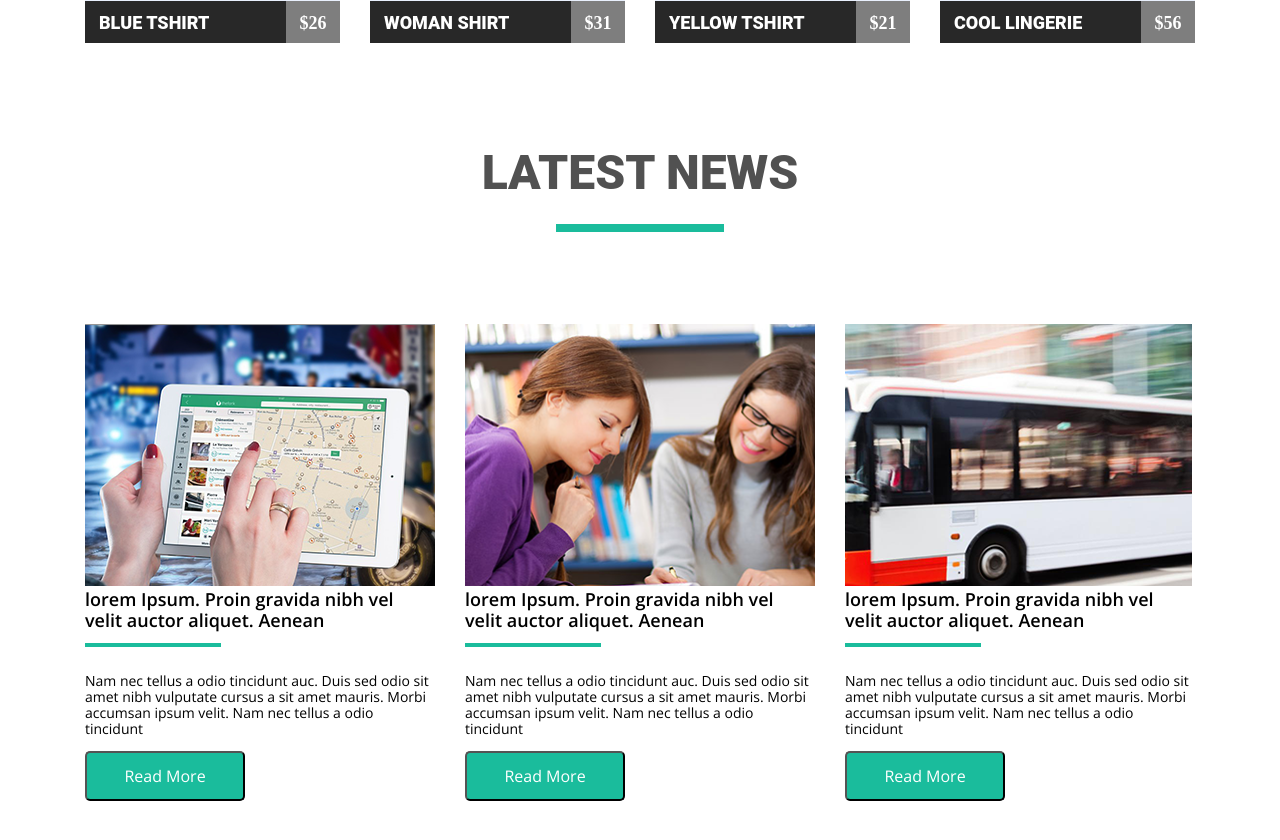
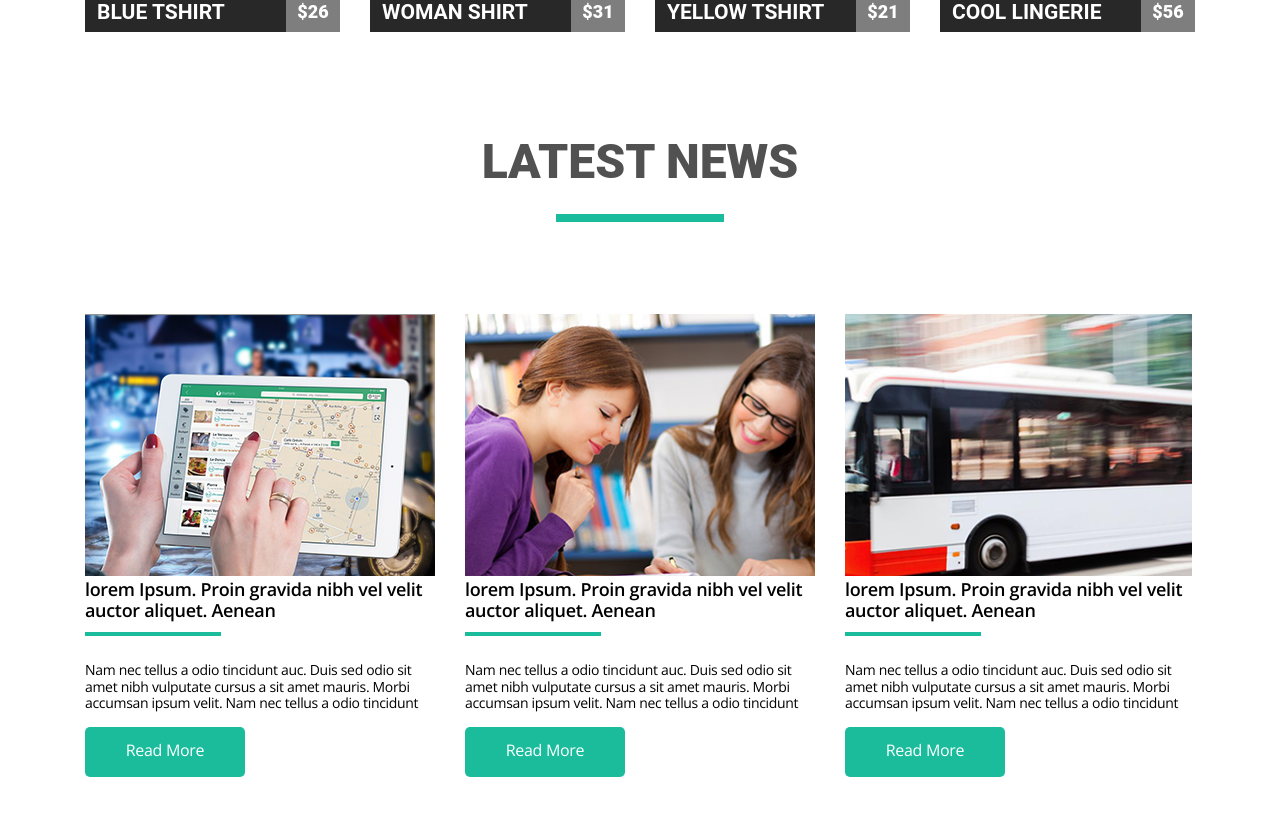
Before and after one commit to Venglevskyi/goit-fe-course, a plain HTML site: page module-4/index.html in a window 1280 px wide. Shown: the part 1000-1840 px from the top of the page. Drawn offline with nearby package versions, Linux system fonts and the light colour scheme.

Commit message:
corrected homework 4

```diff
--- a/module-4/css/style.css
+++ b/module-4/css/style.css
@@ -13,18 +13,15 @@ header {
   margin-bottom: 102px;
 }
 
-nav {
+ul {
+  list-style: none;
   float: right;
   text-transform: uppercase;
-  margin-top: 28px;
-}
-
-ul {
-  list-style: none;
 }
 
 a {
   text-decoration: none;
+  color: #0f0101;
 }
 
 .logo {
@@ -34,6 +31,7 @@ a {
   font-weight: 300;
   text-transform: uppercase;
   color: #555252;
+  margin: 30px 0 0;
 }
 
 .logo::first-letter {
@@ -43,6 +41,7 @@ a {
 
 li.menu-list {
   display: inline-block;
+  margin-top: 32px;
   margin-right: 34px;
 }
 
@@ -56,6 +55,7 @@ li.menu-list:last-child {
   color: #0f0101;
   font-weight: 700;
 }
+
 
 .menu-list-item:hover {
   color: #1abc9c;
@@ -105,10 +105,9 @@ li.menu-list:last-child {
 .products-info {
   background: #282828;
   color: #ffff;
-}
-
-.products-block .products-price {
-  background: rgba(255, 255, 255, 0.4);
+  font-family: "Roboto", sans-serif;
+  font-size: 18px;
+  font-weight: 900;
 }
 
 .products-block:hover .products-info {
@@ -117,26 +116,22 @@ li.menu-list:last-child {
 
 .products-name {
   display: block;
-  font-family: "Roboto", sans-serif;
-  font-size: 18px;
-  font-weight: 900;
   width: 201px;
   height: 42px;
   float: left;
-  padding-top: 12px;
-  padding-left: 14px;
+  padding-top: 10px;
+  padding-left: 12px;
 }
 
 .products-price {
   display: block;
-  font-size: 18px;
-  font-weight: 900;
   width: 54px;
   height: 42px;
   margin: 0;
   float: right;
   text-align: center;
   padding-top: 12px;
+  background: rgba(255, 255, 255, 0.4);
 }
 
 .news {
@@ -144,8 +139,8 @@ li.menu-list:last-child {
   margin-right: 30px;
   text-transform: none;
   width: 350px;
-  font-weight: 600;
   float: left;
+  letter-spacing: -0.02em;
 }
 
 .news:last-child {
@@ -153,7 +148,6 @@ li.menu-list:last-child {
 }
 
 .news-list {
-  font-family: "Open Sans", sans-serif;
   font-weight: 600;
   font-size: 18px;
   margin-bottom: 12px;
@@ -169,23 +163,22 @@ li.menu-list:last-child {
 }
 
 .news-list-item {
-  font-family: "Open Sans", sans-serif;
   font-size: 14px;
   font-weight: 400;
-}
-
-button {
-  display: block;
-  height: 50px;
-  width: 160px;
-  margin-top: 14px;
-  margin-bottom: 45px;
-  text-align: center;
-  background: #1abc9c;
-  border-radius: 5px;
+  margin-bottom: 16px;
 }
 
 .button {
-  font-size: 16px;
-  color: #ffffff;
+    text-decoration: none;
+    color: #ffffff;
+    font-size: 16px;
+    font-weight: 300;
+    display: block;
+    height: 50px;
+    width: 160px;
+    padding-top: 14px;
+    margin-bottom: 46px;
+    text-align: center;
+    background: #1abc9c;
+    border-radius: 5px;
 }
--- a/module-4/index.html
+++ b/module-4/index.html
@@ -15,7 +15,7 @@
   <body>
     <div class="wrapper">
       <header class="clearfix">
-        <h1 class="logo"><a href="#">mart </a></h1>
+        <h1 class="logo"><a href="#">mart</a></h1>
         <nav>
           <ul class="menu clearfix">
             <li class="menu-list">
@@ -115,8 +115,8 @@
             </a>
           </div>
         </section>
-        <h2 class="title">latest news</h2>
         <div class="news-block clearfix">
+          <h2 class="title">latest news</h2>
           <article class="news">
             <img src="./img/Rectangle34.png" alt="photo" />
             <h3 class="news-list">
@@ -127,9 +127,7 @@
               vulputate cursus a sit amet mauris. Morbi accumsan ipsum velit.
               Nam nec tellus a odio tincidunt
             </p>
-            <button type="button">
-              <a class="button" href="#"> Read More</a>
-            </button>
+            <a class="button" href="#"> Read More</a>
           </article>
           <article class="news">
             <img
@@ -146,9 +144,7 @@
               vulputate cursus a sit amet mauris. Morbi accumsan ipsum velit.
               Nam nec tellus a odio tincidunt
             </p>
-            <button type="button">
-              <a class="button" href="#"> Read More</a>
-            </button>
+            <a class="button" href="#"> Read More</a>
           </article>
           <article class="news">
             <img src="./img/Rectangle36.png" alt="photo" />
@@ -160,9 +156,7 @@
               vulputate cursus a sit amet mauris. Morbi accumsan ipsum velit.
               Nam nec tellus a odio tincidunt
             </p>
-            <button type="button">
-              <a class="button" href="#"> Read More</a>
-            </button>
+            <a class="button" href="#"> Read More</a>
           </article>
         </div>
       </main>
```
